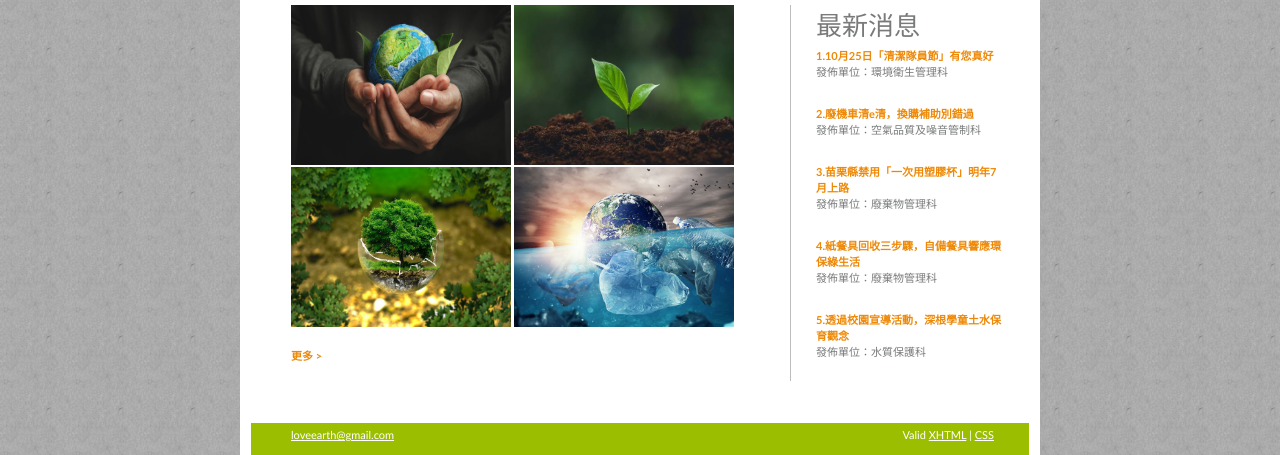
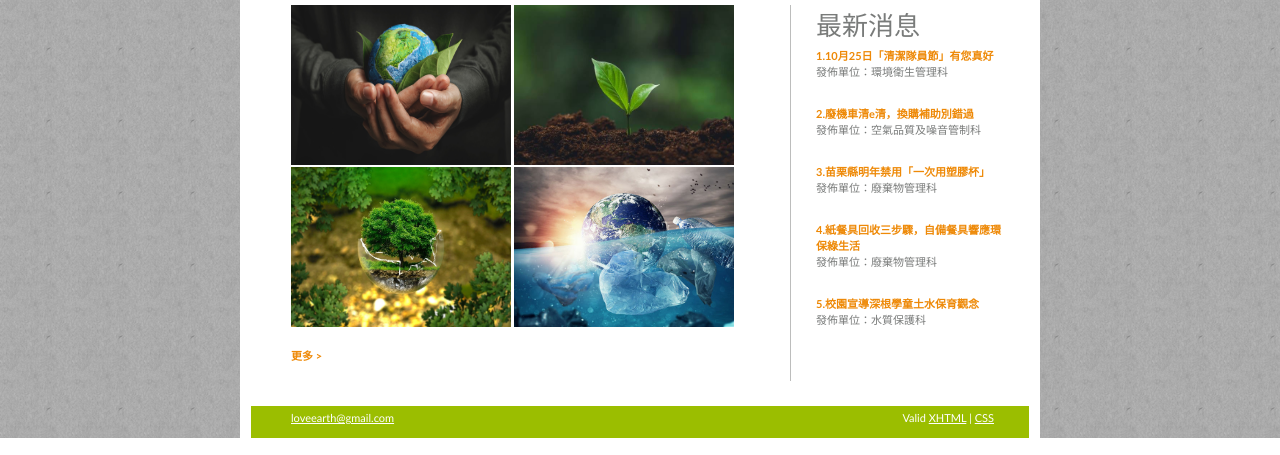
Before and after one commit to yax2005/for.dummies-, a plain HTML site: page index.html in a window 1280 px wide. Shown: the part 421-876 px from the top of the page. Drawn offline with Linux system fonts and the light colour scheme.

Commit message:
Add files via upload

```diff
--- a/index.html
+++ b/index.html
@@ -76,7 +76,7 @@
           <br />
 
 
-<p><span class="orangetext">3.苗栗縣禁用「一次用塑膠杯」明年7月上路</span>
+<p><span class="orangetext">3.苗栗縣明年禁用「一次用塑膠杯」</span>
 <br />
          發佈單位：廢棄物管理科
 
@@ -93,7 +93,7 @@
 <br />
           <br />
 
-<p><span class="orangetext">5.透過校園宣導活動，深根學童土水保育觀念</span>
+<p><span class="orangetext">5.校園宣導深根學童土水保育觀念</span>
 <br />
         發佈單位：水質保護科
 
```
